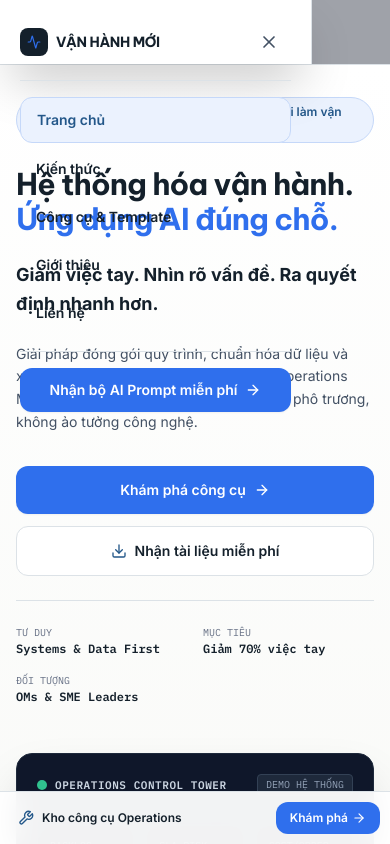
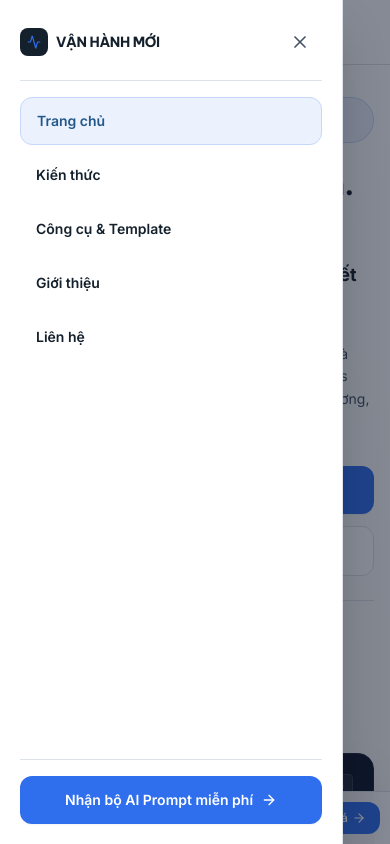
Before and after one commit to tuanbond93/vhm, a Next.js app: page / in a window 390 px wide. Both pictures are taken after a click on the button "Mở menu điều hướng". Shown: the top 844 px of the page. Built offline with nearby package versions, Linux system fonts and the light colour scheme.

Commit message:
fix(mobile): resolve mobile navigation drawer layering, body scroll lock, and z-index hierarchy

```diff
--- a/src/components/Navbar.tsx
+++ b/src/components/Navbar.tsx
@@ -25,6 +25,18 @@ export function Navbar() {
     return false;
   };
 
+  // Lock body scroll when mobile menu drawer is open
+  useEffect(() => {
+    if (mobileMenuOpen) {
+      document.body.style.overflow = 'hidden';
+    } else {
+      document.body.style.overflow = '';
+    }
+    return () => {
+      document.body.style.overflow = '';
+    };
+  }, [mobileMenuOpen]);
+
   // Keyboard accessibility: ESC key closes mobile menu drawer
   useEffect(() => {
     const handleKeyDown = (e: KeyboardEvent) => {
@@ -38,6 +50,7 @@ export function Navbar() {
 
   return (
     <>
+      {/* SITE HEADER (z-40) */}
       <header className="sticky top-0 z-40 w-full border-b border-[#DCE2E7] bg-white/95 backdrop-blur-md">
         {/* DESKTOP NAVBAR (Unchanged) */}
         <div className="hidden md:flex max-w-7xl mx-auto px-4 sm:px-6 lg:px-8 h-16 items-center justify-between">
@@ -96,6 +109,7 @@ export function Navbar() {
             className="min-h-[44px] min-w-[44px] flex items-center justify-center rounded-lg text-[#14202B] hover:bg-[#F7F8F5] border border-[#DCE2E7] transition-colors cursor-pointer"
             aria-label="Mở menu điều hướng"
             aria-expanded={mobileMenuOpen}
+            aria-controls="mobile-drawer"
           >
             {mobileMenuOpen ? <X className="w-5 h-5" /> : <Menu className="w-5 h-5" />}
           </button>
@@ -118,19 +132,20 @@ export function Navbar() {
           {/* RIGHT: Visual Balance Spacer */}
           <div className="w-[44px] h-[44px] pointer-events-none" aria-hidden="true" />
         </div>
+      </header>
 
-        {/* MOBILE LEFT-SLIDING DRAWER OVERLAY */}
+      {/* MOBILE DRAWER OVERLAY & BACKDROP (z-[90] backdrop, z-[100] drawer panel) */}
       {mobileMenuOpen && (
-          <div className="md:hidden fixed inset-0 z-50 flex">
-            {/* Backdrop */}
+        <div id="mobile-drawer" className="md:hidden fixed inset-0 z-[90] flex">
+          {/* Dark Overlay Backdrop (z-[90]) */}
           <div
-              className="fixed inset-0 bg-slate-900/40 backdrop-blur-xs animate-fadeIn"
+            className="fixed inset-0 bg-[#0F172A]/50 backdrop-blur-xs z-[90] transition-opacity"
             onClick={() => setMobileMenuOpen(false)}
             aria-hidden="true"
           />
 
-            {/* Left Drawer Container */}
-            <div className="relative w-4/5 max-w-xs bg-white border-r border-[#DCE2E7] h-full p-5 space-y-4 shadow-2xl flex flex-col justify-between z-10 animate-slideRight">
+          {/* Opaque Solid White Left Drawer Panel (z-[100]) */}
+          <div className="relative z-[100] w-[min(88vw,360px)] h-full h-[100dvh] bg-white border-r border-[#DCE2E7] p-5 shadow-2xl flex flex-col justify-between overflow-y-auto">
             <div>
               {/* Drawer Header */}
               <div className="flex items-center justify-between border-b border-[#DCE2E7] pb-4 mb-4">
@@ -148,15 +163,15 @@ export function Navbar() {
                 </Link>
                 <button
                   onClick={() => setMobileMenuOpen(false)}
-                    className="min-h-[44px] min-w-[44px] flex items-center justify-center rounded-lg text-[#435164] hover:bg-[#F7F8F5]"
+                  className="min-h-[44px] min-w-[44px] flex items-center justify-center rounded-lg text-[#435164] hover:bg-[#F7F8F5] cursor-pointer"
                   aria-label="Đóng menu"
                 >
                   <X className="w-5 h-5" />
                 </button>
               </div>
 
-                {/* Nav Links */}
-                <nav className="space-y-1">
+              {/* Nav Links Stack (Minimum 48px touch height) */}
+              <nav className="space-y-1.5">
                 {navLinks.map((link) => {
                   const active = isActive(link.href);
                   return (
@@ -164,7 +179,7 @@ export function Navbar() {
                       key={link.href}
                       href={link.href}
                       onClick={() => setMobileMenuOpen(false)}
-                        className={`block px-4 py-3 rounded-xl text-sm font-semibold transition-colors ${
+                      className={`flex items-center min-h-[48px] px-4 py-3 rounded-xl text-sm font-semibold transition-colors ${
                         active
                           ? 'text-[#235789] bg-[#EBF2FE] border border-[#C5D8F9]'
                           : 'text-[#14202B] hover:bg-[#F7F8F5]'
@@ -178,13 +193,13 @@ export function Navbar() {
             </div>
 
             {/* Drawer Bottom CTA */}
-              <div className="pt-4 border-t border-[#DCE2E7]">
+            <div className="pt-4 border-t border-[#DCE2E7] mt-6">
               <button
                 onClick={() => {
                   setMobileMenuOpen(false);
                   setModalOpen(true);
                 }}
-                  className="w-full inline-flex items-center justify-center gap-2 bg-[#2F6FED] hover:bg-[#1D5BD8] text-white font-semibold px-4 py-3 rounded-xl text-sm shadow-sm"
+                className="w-full inline-flex items-center justify-center gap-2 bg-[#2F6FED] hover:bg-[#1D5BD8] text-white font-semibold px-4 py-3.5 rounded-xl text-sm shadow-sm cursor-pointer"
               >
                 <span>Nhận bộ AI Prompt miễn phí</span>
                 <ArrowRight className="w-4 h-4" />
@@ -193,9 +208,8 @@ export function Navbar() {
           </div>
         </div>
       )}
-      </header>
 
-      {/* Mobile Sticky Bottom CTA Bar */}
+      {/* Mobile Sticky Bottom CTA Bar (z-30) */}
       <div className="md:hidden fixed bottom-0 left-0 right-0 z-30 bg-white/95 backdrop-blur-md border-t border-[#DCE2E7] p-2.5 flex items-center justify-between shadow-lg">
         <div className="flex items-center gap-2 pl-2">
           <Wrench className="w-4 h-4 text-[#235789]" />
```
Lines whose indentation alone changed are shown as unchanged.
